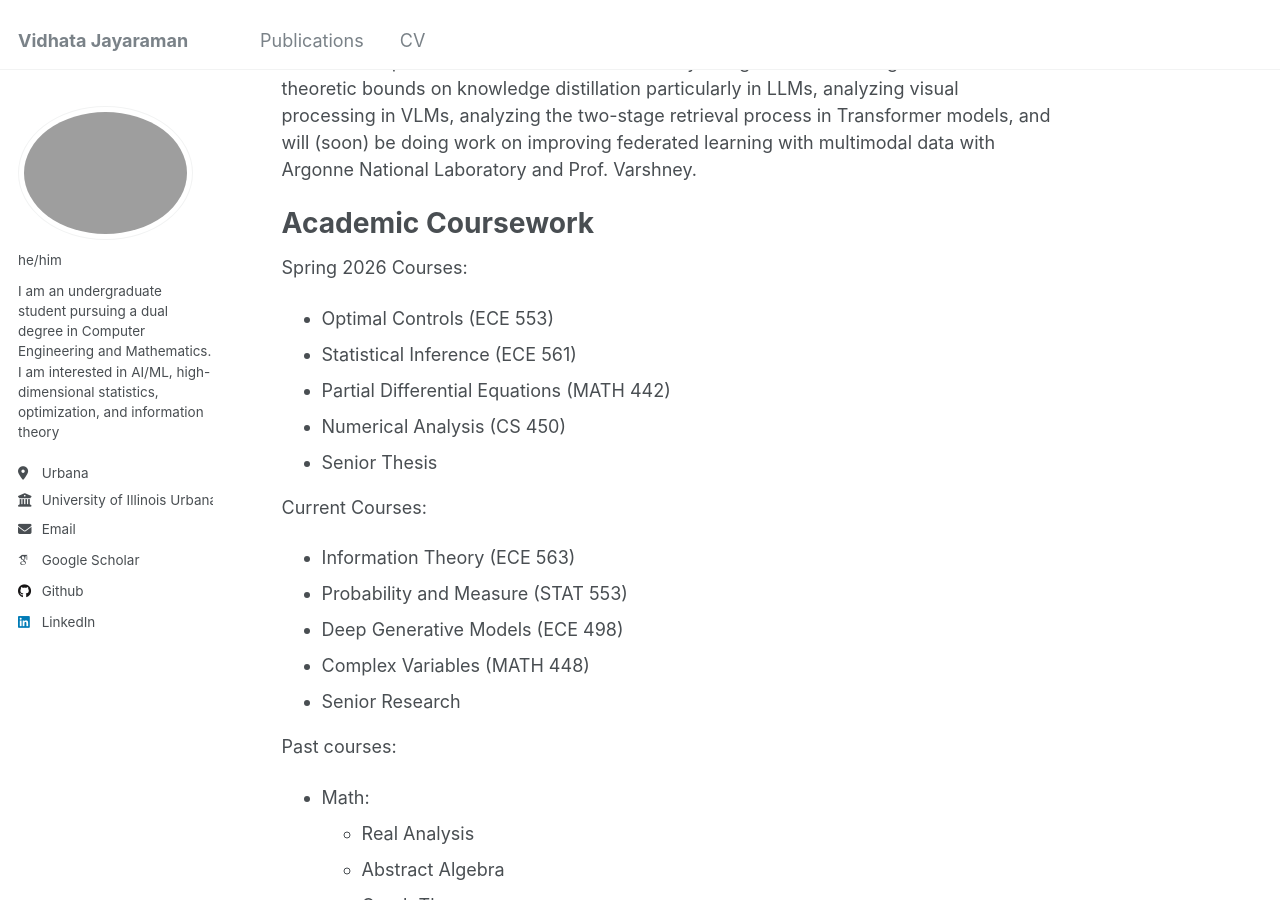
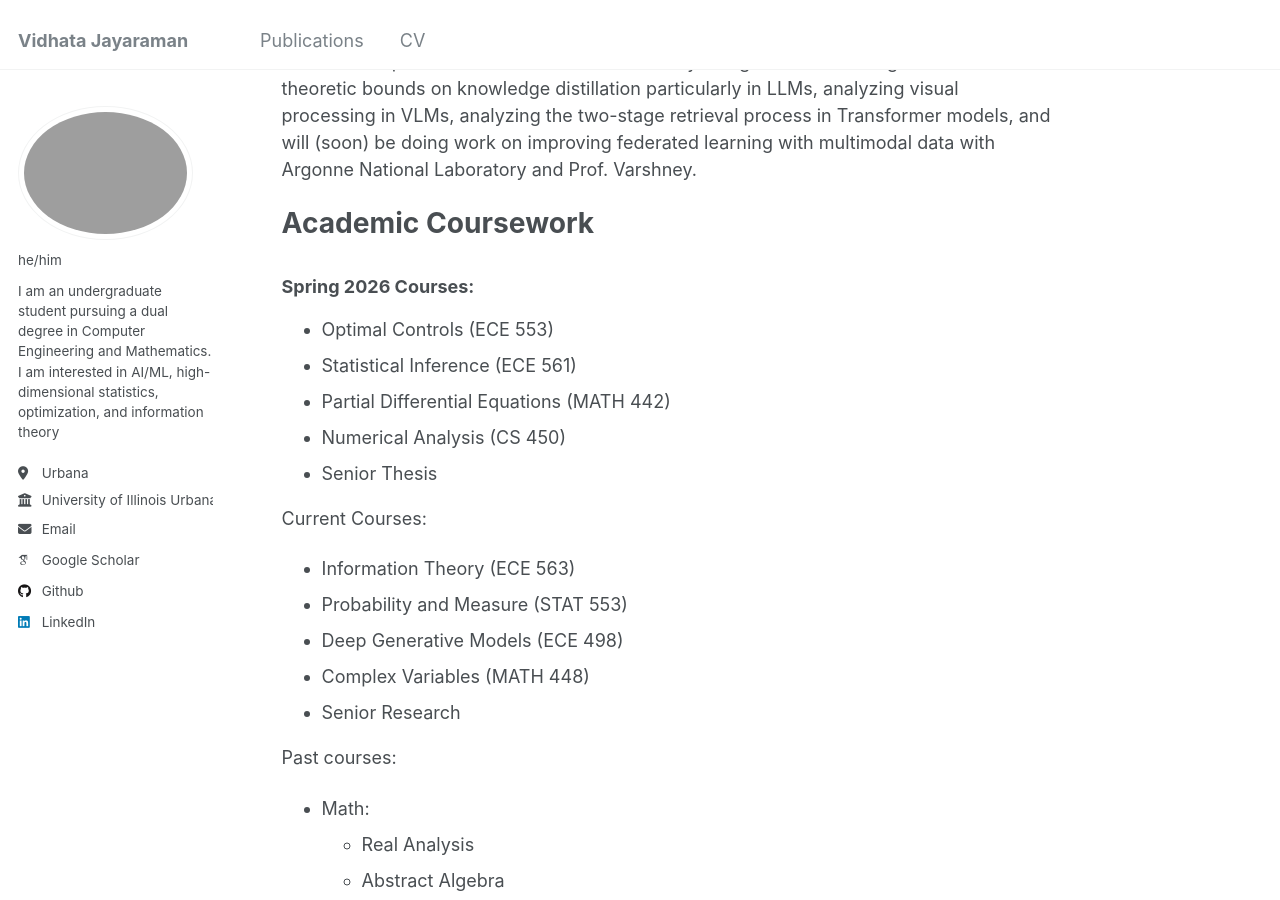
Before and after one commit to dxdt14/dxdt14.github.io, a Jekyll site: the page built from _pages/about.md, in a window 1280 px wide and 900 px high, scrolled down 543 px. Built offline with Jekyll 4.4.1, drawn with Linux system fonts in a browser that asks for light colours; some web fonts are replaced.

```diff
--- a/_pages/about.md
+++ b/_pages/about.md
@@ -21,7 +21,7 @@ My main research interests lie in Machine Learning Theory, High-Dimensional Stat
 
 Academic Coursework
 ===
-Spring 2026 Courses:
+### Spring 2026 Courses:
 - Optimal Controls (ECE 553)
 - Statistical Inference (ECE 561)
 - Partial Differential Equations (MATH 442)
```
